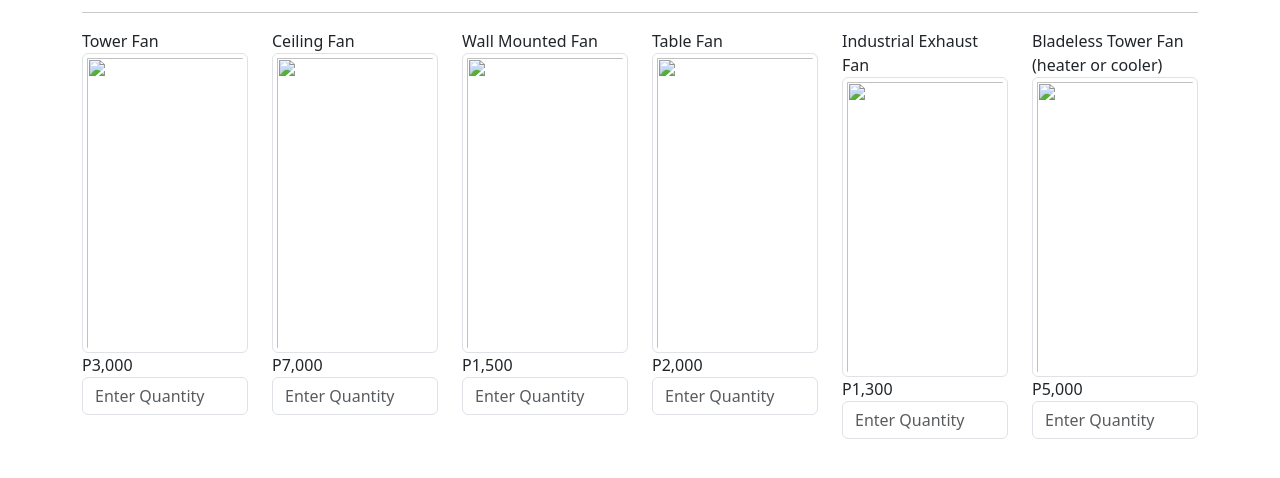
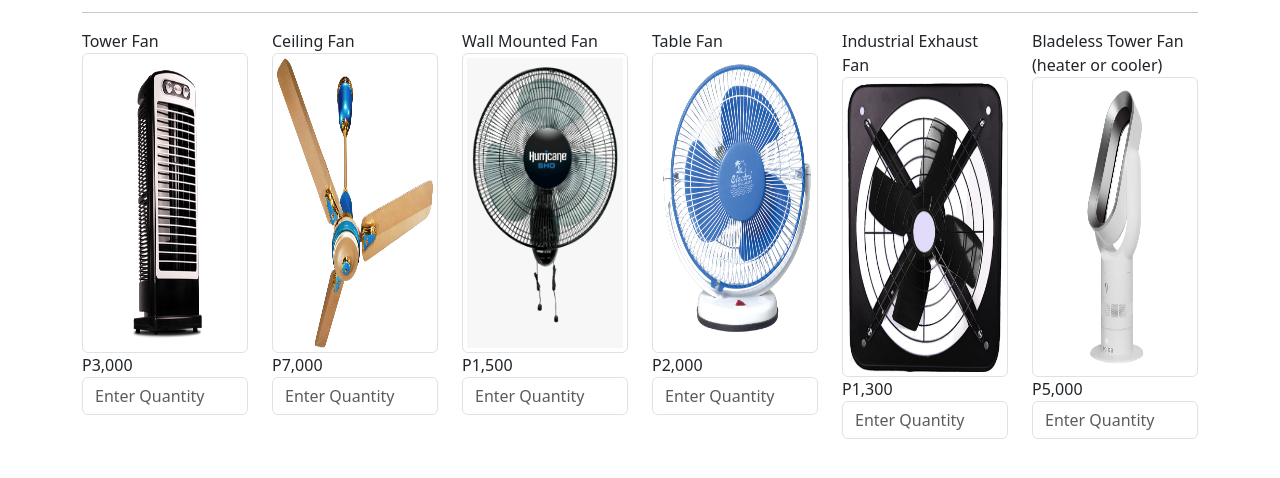
Before and after one commit to itsmegelangs/itsmegelangs.github.io, a plain HTML site: page index.html in a window 1280 px wide. Shown: the part 42-520 px from the top of the page. Drawn offline with nearby package versions, Linux system fonts and the light colour scheme; a script that the page names is missing.

Commit message:
Update index.html

```diff
--- a/index.html
+++ b/index.html
@@ -15,37 +15,37 @@
     <div class="row">
       <div class="col-2 text center">
         <label id="product1"> Tower Fan </label>
-        <img src="images/Fan1.png" style="width:300px; height:300px;" class="img-thumbnail"/> <br>
+        <img src="Fan1.png" style="width:300px; height:300px;" class="img-thumbnail"/> <br>
         <label for="product1" id="price1"> P3,000 </label>
         <input type="number" class="form-control" id="qty1" placeholder="Enter Quantity" /> <br>
       </div>
        <div class="col-2 text center">
         <label id="product2"> Ceiling Fan </label>
-        <img src="images/Fan2.png" style="width:300px; height:300px;" class="img-thumbnail"/> <br>
+        <img src="Fan2.png" style="width:300px; height:300px;" class="img-thumbnail"/> <br>
         <label for="product2" id="price2"> P7,000 </label>
         <input type="number" class="form-control" id="qty2" placeholder="Enter Quantity" /> <br>
       </div>
        <div class="col-2 text center">
         <label id="product3"> Wall Mounted Fan </label>
-        <img src="images/Fan3.png" style="width:300px; height:300px;" class="img-thumbnail"/> <br>
+        <img src="Fan3.png" style="width:300px; height:300px;" class="img-thumbnail"/> <br>
         <label for="product3" id="price3"> P1,500 </label>
         <input type="number" class="form-control" id="qty3" placeholder="Enter Quantity" /> <br>
       </div>
        <div class="col-2 text center">
         <label id="product4"> Table Fan </label>
-        <img src="images/Fan4.png" style="width:300px; height:300px;" class="img-thumbnail"/> <br>
+        <img src="Fan4.png" style="width:300px; height:300px;" class="img-thumbnail"/> <br>
         <label for="product4" id="price4"> P2,000 </label>
         <input type="number" class="form-control" id="qty4" placeholder="Enter Quantity" /> <br>
       </div>
        <div class="col-2 text center">
         <label id="product5"> Industrial Exhaust Fan </label>
-        <img src="images/Fan5.png" style="width:300px; height:300px;" class="img-thumbnail"/> <br>
+        <img src="Fan5.png" style="width:300px; height:300px;" class="img-thumbnail"/> <br>
         <label for="product5" id="price5"> P1,300 </label>
         <input type="number" class="form-control" id="qty5" placeholder="Enter Quantity" /> <br>
       </div>
        <div class="col-2 text center">
         <label id="product6"> Bladeless Tower Fan (heater or cooler) </label>
-        <img src="images/Fan6.png" style="width:300px; height:300px;" class="img-thumbnail"/> <br>
+        <img src="Fan6.png" style="width:300px; height:300px;" class="img-thumbnail"/> <br>
         <label for="product6" id="price6"> P5,000 </label>
         <input type="number" class="form-control" id="qty6" placeholder="Enter Quantity" /> <br>
       </div>
```
